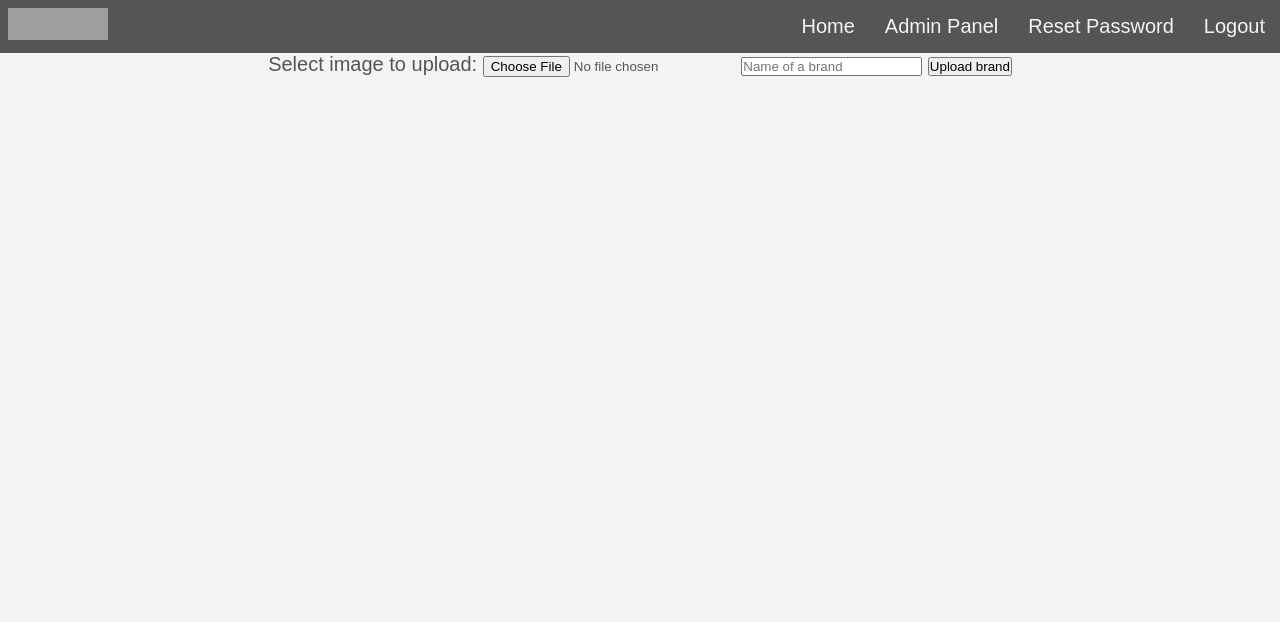
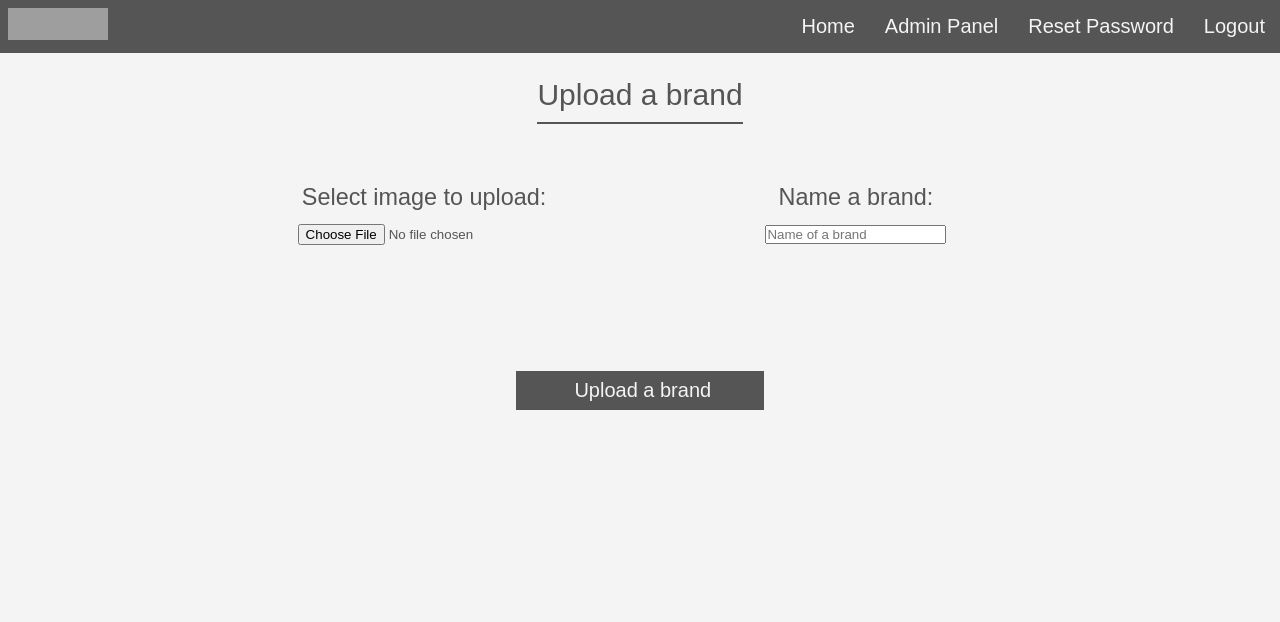
Before and after one commit to MobileReviews/mr, a PHP site: page /uploadbrand.php in a window 1280 px wide. Shown: the top 622 px of the page. Run offline with PHP 8.4, Linux system fonts and the light colour scheme; the visitor is signed in with stand-in values (Sample User, id 1); some libraries are stand-ins or nearby versions; grey boxes are pictures that could not be loaded.

Commit message:
Admin panel

```diff
--- a/nbproject/style.css
+++ b/nbproject/style.css
@@ -446,3 +446,30 @@ h3 {
     }
 }
 /*******************/
+
+/* UPLOAD BRANDS */
+input[type="submit"] {
+    display: none;
+}
+
+.custom-submit {
+  border: 1px solid;
+  outline: 0;
+  display: inline-block;
+  padding: 8px;
+  margin: 100px 0px 10px 0px;
+  color: #f4f4f4;
+  background-color: #555;
+  text-align: center;
+  cursor: pointer;
+  width: 250px;
+  text-decoration: none;
+}
+
+.custom-submit:hover {
+  background-color: #f4f4f4;
+  color: #555;
+  text-decoration:none;
+  border: 1px solid;
+}
+/****************/
--- a/nbproject/uploadbrand.php
+++ b/nbproject/uploadbrand.php
@@ -18,7 +18,7 @@ if(!isset($_SESSION["loggedin"]) || $_SESSION["loggedin"] !== true
     exit;
 }
 
-
+echo "<h2>Upload a brand</h2>";
 
 include 'imagevalidation.php';
 if(isset($_POST["submit"])) {
@@ -43,10 +43,23 @@ if(isset($_POST["submit"])) {
 
 ?>
 <form action="" method="post" enctype="multipart/form-data">
-    Select image to upload:
-    <input type="file" name="fileToUpload" id="fileToUpload" required="required">
-    <input type="text" name="brand" id="brandName" required="required" placeholder="Name of a brand">
-    <input type="submit" value="Upload brand" name="submit">
+
+    <div class="row">
+        <div class="col-4">
+            <h3>Select image to upload:</h3>
+            <input type="file" name="fileToUpload" id="fileToUpload" required="required">
+        </div>
+        <div class="col-4">
+            <h3>Name a brand:</h3>
+            <input type="text" name="brand" id="brandName" required="required" placeholder="Name of a brand">
+        </div>
+    </div>
+    <div class="row">
+        <label for="submit-button" class="custom-submit">
+            <i class="fa fa-cloud-upload"></i> Upload a brand
+        </label>
+        <input type="submit" value="Upload brand" id="submit-button" name="submit">
+    </div>
 </form>
     <?php $footer = include_once "footer.php";
       echo $footer; ?>
```
Also changed, not shown: nbproject/model_img/front.png (added).
